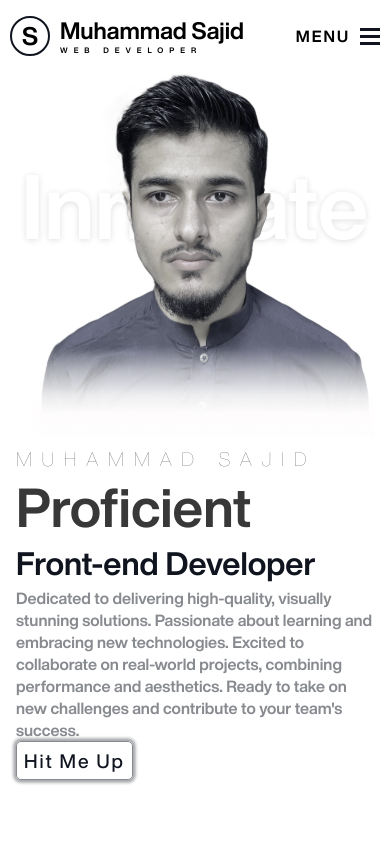
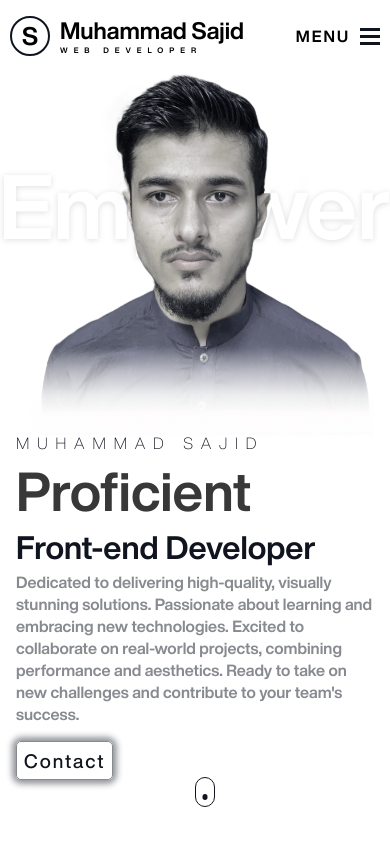
Before and after one commit to sajidCode-gh/sajid-portfolio, a React (Vite) app: page / in a window 390 px wide. Shown: the top 844 px of the page. Built offline with nearby package versions, Linux system fonts and the light colour scheme.

Commit message:
added down arrow and fix big text problem on hero section

```diff
--- a/src/App.css
+++ b/src/App.css
@@ -51,6 +51,7 @@ li {
     padding-inline: 1rem;
     margin-left: auto;
     margin-right: auto;
+    overflow: hidden;
 }
 
 .container {
@@ -88,7 +89,7 @@ body::-webkit-scrollbar-thumb {
     width: 100px;
     height: 100px;
     border-radius: 50%;
-    background-color: rgba(100, 100, 100, 0.849);
+    background-color: rgba(100, 100, 100, 0.671);
     mix-blend-mode: multiply;
     pointer-events: none;
 }
--- a/src/components/hero/Hero.component.jsx
+++ b/src/components/hero/Hero.component.jsx
@@ -8,7 +8,7 @@ const Hero = () => {
 
     const [moveBigText, setMovement] = useState();
     const [bigText, setBigText] = useState("Innovate");
-    const [currentIndex, setCurrentIndex] = useState(0);
+    const [currentIndex, setCurrentIndex] = useState(1);
     const [scroll, setScroll] = useState(0);
 
     const animateBorder = useSpring({
@@ -54,8 +54,6 @@ const Hero = () => {
         opacity: scroll > 150 ? 0.5 : 1,
     });
 
-    console.log(scroll);
-
     const bigTextMove = useSpring({
         left: moveBigText,
         config: {
@@ -63,8 +61,31 @@ const Hero = () => {
         },
     });
 
+    const moveArrowScroll = useSpring({
+        from: { top: "5px", height: "7px" },
+        to: async (next) => {
+            while (true) {
+                await next({
+                    top: "20px",
+                    height: "5px",
+                });
+                await next({
+                    top: "5px",
+                    height: "7px",
+                });
+            }
+        },
+        config: {
+            duration: 700,
+        },
+    });
+
     const handleResize = () => {
         setScreenHeight(window.innerHeight);
+    };
+
+    const handleArrowDown = () => {
+        window.scroll(0, screenHight);
     };
 
     const handleScroll = () => {
@@ -89,8 +110,6 @@ const Hero = () => {
             setMovement(event.clientX);
         };
 
-        const interval = setInterval(changeBigWord, 2000);
-
         window.addEventListener("mousemove", handleMoveBigText);
 
         window.addEventListener("resize", handleResize);
@@ -100,6 +119,12 @@ const Hero = () => {
             window.removeEventListener("resize", handleScroll);
             window.removeEventListener("mousemove", handleMoveBigText);
             window.removeEventListener("scroll", handleScroll);
+        };
+    }, []);
+
+    useEffect(() => {
+        const interval = setInterval(changeBigWord, 2000);
+        return () => {
             clearInterval(interval);
         };
     }, [bigText]);
@@ -128,8 +153,12 @@ const Hero = () => {
                         success.
                     </animated.p>
 
-                    <animated.a href="#contacts" style={animateBorder}>
-                        Hit Me Up
+                    <animated.a
+                        href="#contacts"
+                        className="contact-btn"
+                        style={animateBorder}
+                    >
+                        Contact
                     </animated.a>
                 </div>
                 <animated.div
@@ -139,6 +168,13 @@ const Hero = () => {
                     <img src={mainImage} alt="main image" />
                 </animated.div>
             </div>
+
+            <div onClick={handleArrowDown} className="scroll-down-arrow">
+                <animated.div
+                    style={moveArrowScroll}
+                    className="inner"
+                ></animated.div>
+            </div>
         </div>
     );
 };
--- a/src/components/hero/Hero.styles.css
+++ b/src/components/hero/Hero.styles.css
@@ -56,9 +56,9 @@
 }
 
 .hero h4 {
-    font-weight: lighter;
-    font-size: 1.2rem;
-    letter-spacing: 10px;
+    font-weight: 300;
+    font-size: 1rem;
+    letter-spacing: 8px;
 }
 
 .hero h1 > span {
@@ -79,6 +79,33 @@
     font-size: clamp(16px, 4vw, 20px);
 }
 
+.scroll-down-arrow {
+    position: absolute;
+    width: 20px;
+    height: 30px;
+    border: 1px solid var(--primary);
+    border-radius: 30px;
+    bottom: 2rem;
+    left: 50%;
+    cursor: pointer;
+    z-index: 99;
+}
+
+.scroll-down-arrow:hover {
+    border-color: var(--secondary);
+}
+
+.inner {
+    position: absolute;
+    top: 50%;
+    left: 50%;
+    transform: translate(-50%);
+    width: 5px;
+    height: 5px;
+    border-radius: 50%;
+    background-color: var(--primary);
+}
+
 @media screen and (min-width: 1400px) {
     .big-text {
         top: -5rem;
@@ -96,6 +123,15 @@
 @media screen and (max-width: 1000px) {
     .hero-image {
         top: 0;
+    }
+
+    .scroll-down-arrow {
+        bottom: 5px;
+    }
+
+    .contact-btn {
+        display: inline-block;
+        margin-top: 1rem !important;
     }
 
     .hero {
```
